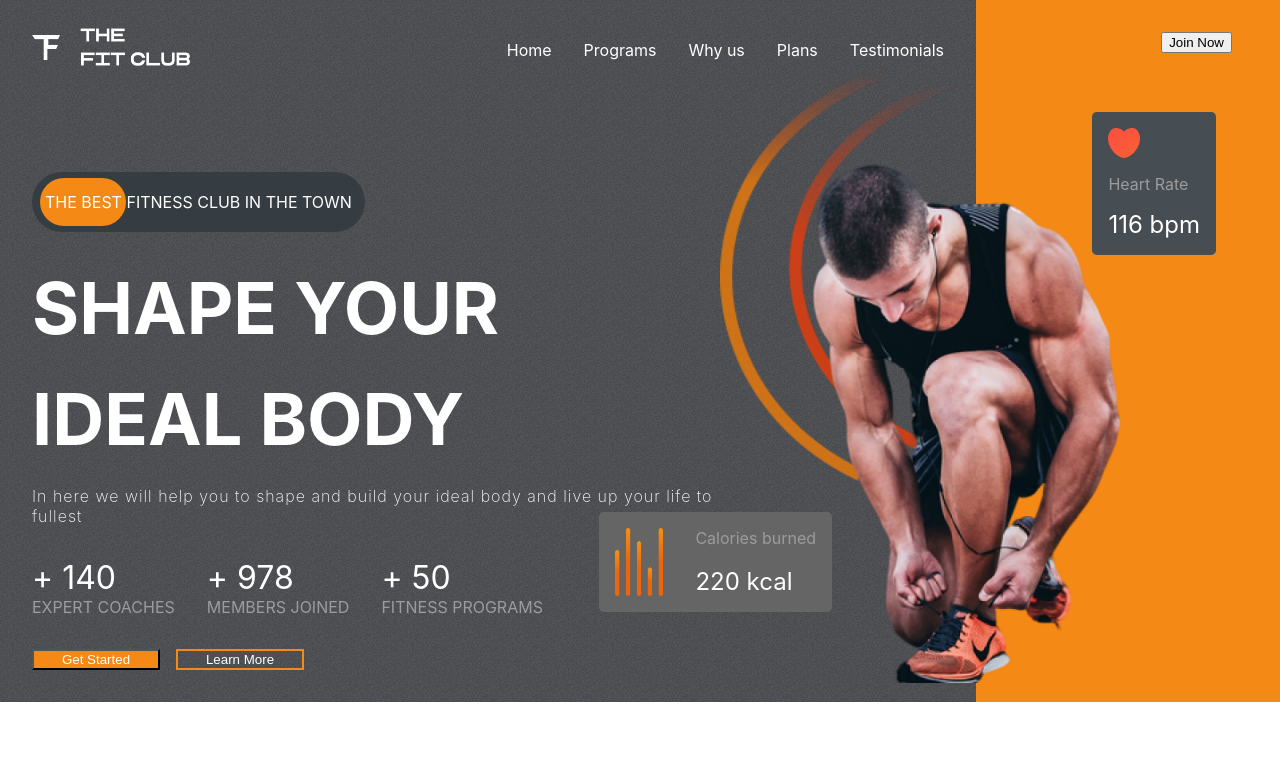
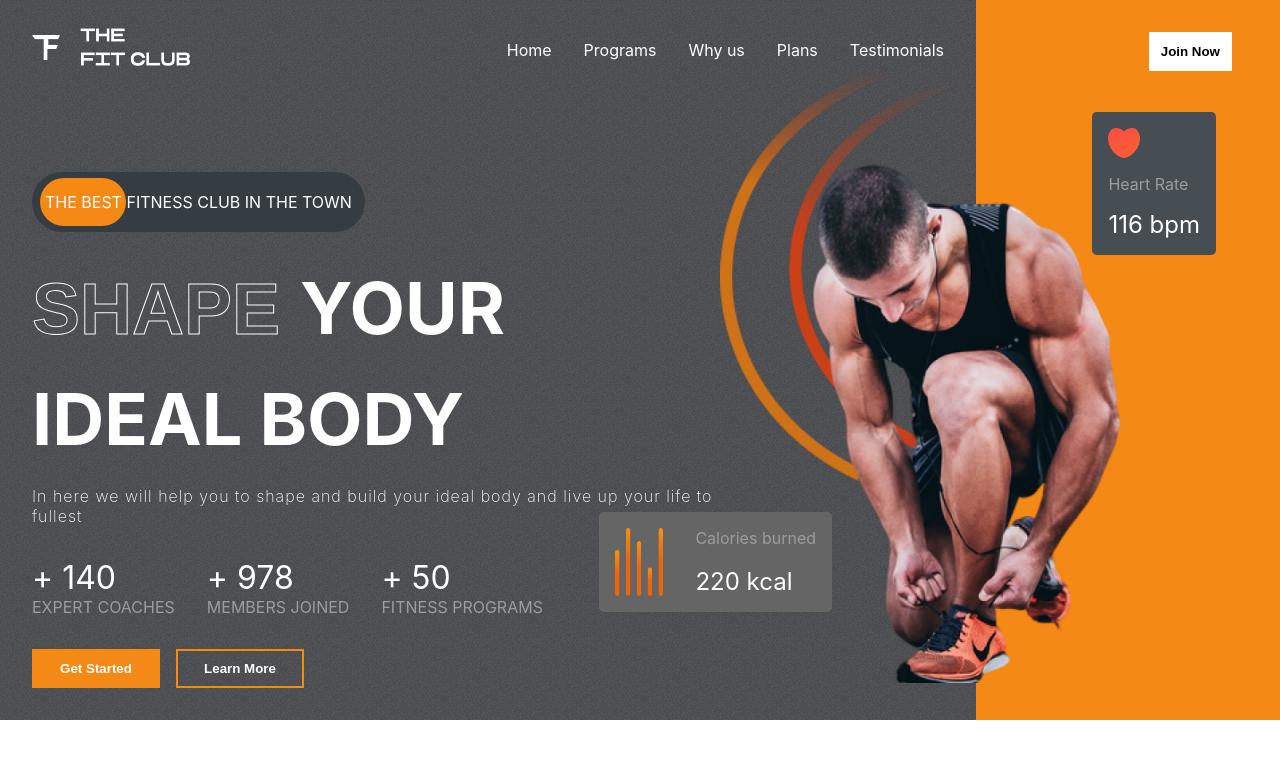
Before and after one commit to Morkovich121/GymWebsite, a React (Create React App) app in the folder gym/: page / in a window 1280 px wide. Shown: the top 758 px of the page. Built offline with nearby package versions, Linux system fonts and the light colour scheme.

Commit message:
Style fixes

```diff
--- a/gym/src/App.css
+++ b/gym/src/App.css
@@ -17,7 +17,23 @@
   flex-direction: column;
   gap: 6rem;
   overflow: hidden;
+  font-family: Inter,sans-serif;
 }
 ::-webkit-scrollbar{
   display: none;
 }
+
+.empty-text{
+  color:transparent;
+  font-family: Arial, Helvetica, sans-serif;
+  -webkit-text-stroke-width: 1px;
+  -webkit-text-stroke-color: white;
+}
+
+.btn{
+  background-color: white;
+  padding: 0.5rem;
+  font-weight: bold;
+  border: 4px solid transparent;
+  transition: 300ms all;
+}
```
